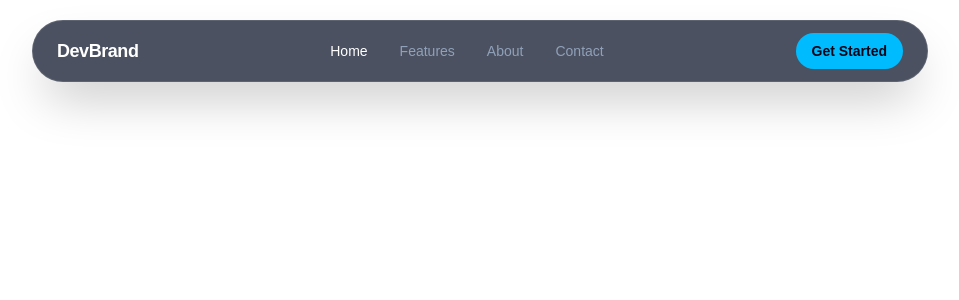
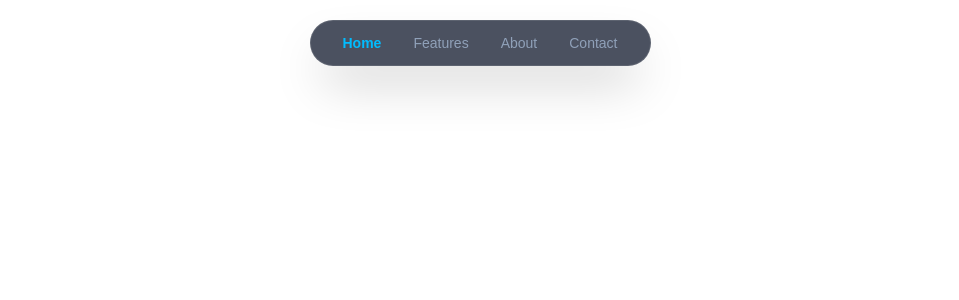
Before and after one commit to cipherWizard31/ezra-yidnekachew, a Next.js app: page /components/Navbar in a window 1280 px wide. Shown: the top 300 px of the page, without its empty margins (160-1119 px from the left). Built offline with nearby package versions, Linux system fonts and the light colour scheme; a web font is replaced by a local one.

Commit message:
Navbar complete with active states

```diff
--- a/app/components/Navbar/page.tsx
+++ b/app/components/Navbar/page.tsx
@@ -1,48 +1,70 @@
+'use client';
+
+import { useEffect, useState } from 'react';
 import Link from 'next/link';
 
+const navItems = [
+  { label: 'Home', href: '#home' },
+  { label: 'Features', href: '#features' },
+  { label: 'About', href: '#about' },
+  { label: 'Contact', href: '#contact' },
+];
+
 export default function Navbar() {
+  const [activeSection, setActiveSection] = useState('home');
+
+  useEffect(() => {
+    // Track scroll position to update active nav link
+    const handleScroll = () => {
+      const sections = navItems.map((item) => item.href.substring(1));
+      const scrollPosition = window.scrollY + 200; // Offset for sticky header
+
+      for (const section of sections) {
+        const element = document.getElementById(section);
+        if (element) {
+          const top = element.offsetTop;
+          const height = element.offsetHeight;
+
+          if (scrollPosition >= top && scrollPosition < top + height) {
+            setActiveSection(section);
+            break;
+          }
+        }
+      }
+    };
+
+    window.addEventListener('scroll', handleScroll);
+    handleScroll(); // Initial check
+
+    return () => window.removeEventListener('scroll', handleScroll);
+  }, []);
+
   return (
     <div className="fixed top-5 inset-x-0 z-50 flex justify-center px-4">
-      <nav className="flex items-center justify-between w-full max-w-4xl px-6 py-3 rounded-full bg-slate-900/75 backdrop-blur-md border border-white/10 shadow-2xl transition-all">
-        {/* Logo */}
-        <Link
-          href="/"
-          className="text-lg font-bold text-white tracking-tight hover:opacity-90 transition-opacity"
-        >
-          DevBrand
-        </Link>
+      {/* Centered container */}
+      <nav className="flex items-center justify-center px-8 py-3 rounded-full bg-slate-900/75 backdrop-blur-md border border-white/10 shadow-2xl transition-all">
+        {/* Centered Nav Links */}
+        <ul className="flex items-center gap-8 text-sm font-medium">
+          {navItems.map((item) => {
+            const sectionId = item.href.substring(1);
+            const isActive = activeSection === sectionId;
 
-        {/* Navigation Links */}
-        <ul className="hidden md:flex items-center gap-8 text-sm font-medium text-slate-400">
-          <li>
-            <Link href="#home" className="text-white transition-colors">
-              Home
-            </Link>
-          </li>
-          <li>
-            <Link href="#features" className="hover:text-white transition-colors">
-              Features
-            </Link>
-          </li>
-          <li>
-            <Link href="#about" className="hover:text-white transition-colors">
-              About
-            </Link>
-          </li>
-          <li>
-            <Link href="#contact" className="hover:text-white transition-colors">
-              Contact
-            </Link>
-          </li>
+            return (
+              <li key={item.href}>
+                <Link
+                  href={item.href}
+                  className={`transition-colors duration-200 ${
+                    isActive
+                      ? 'text-sky-400 font-semibold'
+                      : 'text-slate-400 hover:text-white'
+                  }`}
+                >
+                  {item.label}
+                </Link>
+              </li>
+            );
+          })}
         </ul>
-
-        {/* Call to Action Button */}
-        <Link
-          href="#cta"
-          className="bg-sky-400 hover:bg-sky-300 text-slate-950 font-semibold text-sm px-4 py-2 rounded-full transition-all hover:-translate-y-0.5 active:translate-y-0"
-        >
-          Get Started
-        </Link>
       </nav>
     </div>
   );
--- a/app/layout.tsx
+++ b/app/layout.tsx
@@ -2,7 +2,6 @@
 import type { Metadata } from "next";
 import { Elms_Sans, Geist } from "next/font/google"; // Import the font
 import "./globals.css";
-import { cn } from "@/lib/utils";
 
 const geist = Geist({subsets:['latin'],variable:'--font-sans'});
 
@@ -24,7 +23,7 @@ export default function RootLayout({
   children: React.ReactNode;
 }) {
   return (
-    <html lang="en" className={cn("font-sans", geist.variable)}>
+    <html lang="en" className={geist.variable}>
       {/* Inject the class name directly into the body */}
       <body className={elmsSans.className}>
         {children}
```
